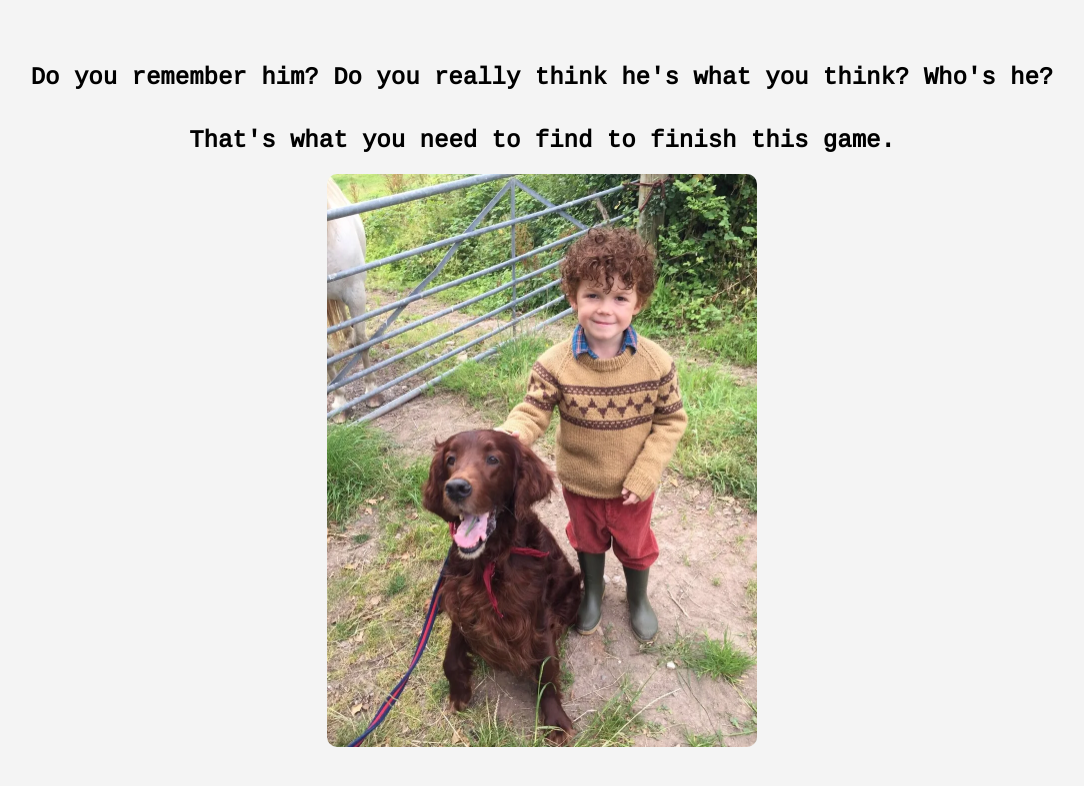
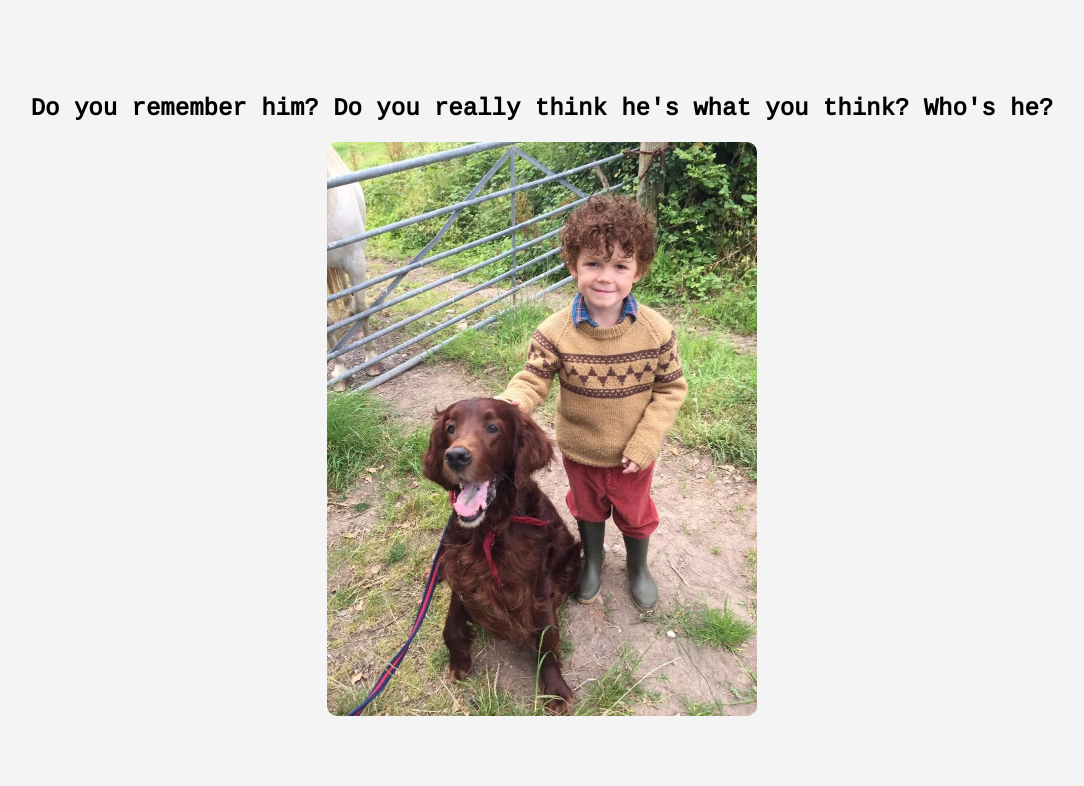
Before and after one commit to kanujlol/QF, a plain HTML site: page index.html in a window 1280 px wide. Shown: the whole page, without its empty margins (98-1182 px from the left). Drawn offline with Linux system fonts and the light colour scheme.

Commit message:
Update index.html

```diff
--- a/index.html
+++ b/index.html
@@ -40,7 +40,6 @@
 </head>
 <body>
     <h1>Do you remember him? Do you really think he's what you think? Who's he?</h1>
-    <h1>That's what you need to find to finish this game.</h1>
     <div class="image-container">
         <!-- Add your Redbeard image here -->
         <img src="iimmgg.jpg" alt="img">
```
